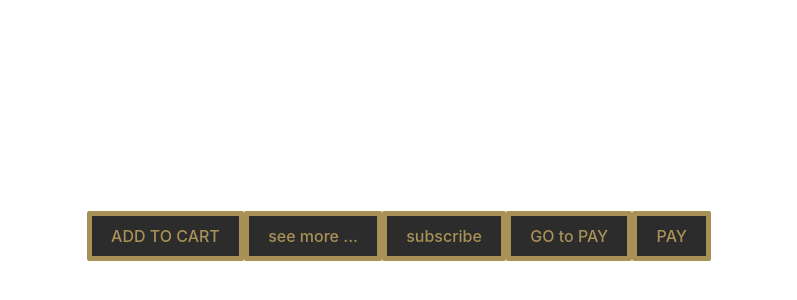
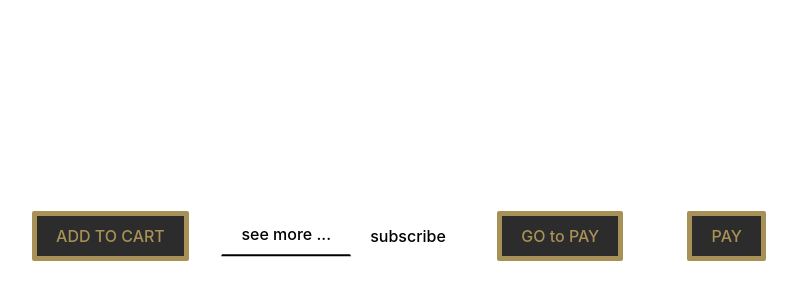
Before and after one commit to lucaprogrammer25/TLG_DEVFORGE, a React (Vite) app: page / in a window 1280 px wide. Shown: the part 164-464 px from the top of the page, without its empty margins (241-1038 px from the left). Built offline with nearby package versions, Linux system fonts and the light colour scheme.

Commit message:
TLG:005:TMB:ADD:Creati bottoni bianchi e neri con due diverse animazioni

```diff
--- a/src/App.tsx
+++ b/src/App.tsx
@@ -2,6 +2,8 @@
 import React from "react";
 import "./App.css";
 import Buttontmg from "./components/ButtonTmg";
+import Buttontmg2 from "./components/ButtonTmg2";
+import Buttontmg3 from "./components/ButtonTmg3";
 
 const App: React.FC = () => {
   const handleClick = () => {
@@ -17,8 +19,8 @@ const App: React.FC = () => {
   return (
     <>
       <Buttontmg onClick={handleAddToCart} label="ADD TO CART" />
-      <Buttontmg onClick={handleClick2} label="see more ..." />
-      <Buttontmg onClick={handleClick} label="subscribe" />
+      <Buttontmg2 onClick={handleClick2} label="see more ..." />
+      <Buttontmg3 onClick={handleClick} label="subscribe" />
       <Buttontmg onClick={handleClick} label="GO to PAY" />
       <Buttontmg onClick={handleClick} label="PAY" />
     </>
--- a/src/components/ButtonTmg.css
+++ b/src/components/ButtonTmg.css
@@ -4,12 +4,24 @@
   border-radius: 2px;
   border: 0.35rem solid #a89156;
   font-size: 1rem;
+  margin: 2rem;
 }
 
 .ButtonTmgCss:focus {
   outline: none;
 }
 
+.ButtonTmgCss:hover {
+  border-color: #a89156;
+}
+
 .ButtonTmgCss:active {
   transform: translateY(4px);
 }
+
+@media screen and (max-width: 992px) {
+  .ButtonTmgCss {
+    font-size: 0.5rem;
+    border: 0.2rem solid #a89156;
+  }
+}
--- a/src/components/ButtonTmg.tsx
+++ b/src/components/ButtonTmg.tsx
@@ -1,13 +1,12 @@
-// In ButtonTmg.tsx
 import React from "react";
 import "./ButtonTmg.css";
 
 interface ButtonTmgProps {
-  onClick: () => void; // Definisce un tipo per la funzione onClick
+  onClick: () => void; // Definisce prop per la funzione
   label: string; // Aggiunge una prop per il testo del bottone
 }
 
-const Buttontmg: React.FC<ButtonTmgProps> = ({ onClick, label }) => {
+const Buttontmg: React.FC<ButtonTmgProps> = ({ onClick, label}) => {
   return <button className="ButtonTmgCss" onClick={onClick}>{label}</button>;
 };
 
--- /dev/null
+++ b/src/components/ButtonTmg2.css
@@ -0,0 +1,27 @@
+.ButtonTmgCss2 {
+  color: black;
+  background: linear-gradient(to top, black 100%, transparent 100%);
+  transition: 0.5s;
+  background-size: 100% 0%;
+  background-repeat: no-repeat;
+  border-top: 2px solid black;
+  border-radius: 0;
+  transform: rotate(180deg); /* bottone rotato perche non si fa coem volgio io */
+}
+
+.ButtonTmgCss2:hover {
+  color: white;
+  background-size: 100% 100%;
+  border-top: 2px solid black;
+  border-radius: 0;
+  border: none;
+}
+
+.ButtonTmgCss2:focus {
+  outline: none;
+}
+
+.ButtonTmgCss2 span {
+  display: block;
+  transform: rotate(180deg); /* testo rotato perchè per ridare l effeto giusto PRC MDN  */
+}
--- /dev/null
+++ b/src/components/ButtonTmg2.tsx
@@ -0,0 +1,13 @@
+import React from "react";
+import "./ButtonTmg2.css";
+
+interface ButtonTmgProps {
+  onClick: () => void; // Definisce prop per la funzione
+  label: string; // Aggiunge una prop per il testo del bottone
+}
+
+const Buttontmg2: React.FC<ButtonTmgProps> = ({ onClick, label}) => {
+  return <button className="ButtonTmgCss2" onClick={onClick}><span>{label}</span></button>;
+};
+
+export default Buttontmg2;
--- /dev/null
+++ b/src/components/ButtonTmg3.css
@@ -0,0 +1,15 @@
+.ButtonTmgCss3 {
+  color: black;
+  background-color: inherit;
+  border: none;
+}
+
+.ButtonTmgCss3:hover {
+  text-decoration: underline;
+  border: none;
+  text-underline-offset: 0.5rem
+}
+
+.ButtonTmgCss3:focus {
+  outline: none;
+}
--- /dev/null
+++ b/src/components/ButtonTmg3.tsx
@@ -0,0 +1,13 @@
+import React from "react";
+import "./ButtonTmg3.css";
+
+interface ButtonTmgProps {
+  onClick: () => void; // Definisce prop per la funzione
+  label: string; // Aggiunge una prop per il testo del bottone
+}
+
+const Buttontmg3: React.FC<ButtonTmgProps> = ({ onClick, label}) => {
+  return <button className="ButtonTmgCss3" onClick={onClick}>{label}</button>;
+};
+
+export default Buttontmg3;
```
